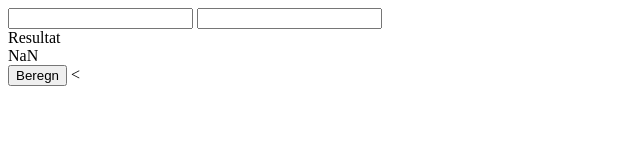
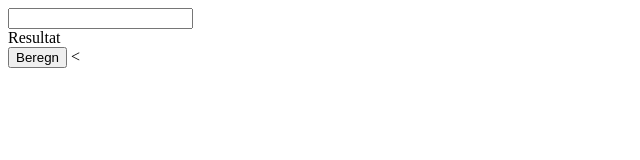
Before and after one commit to UlrikkeNystrup/JavaScriptProjekt, a plain HTML site: page index.html in a window 1280 px wide. Both pictures are taken after a click on the button "Beregn". Shown: the whole page, without its empty margins (0-640 px from the left). Drawn offline with Linux system fonts and the light colour scheme.

Commit message:
tilføj én til listen fra et input

```diff
--- a/index.html
+++ b/index.html
@@ -6,19 +6,18 @@
 </head>
 
 <script>
+    let list = new Array();
     function doCalc(){
-        const a = parseInt(document.getElementById("input1").value);
-        const b = parseInt(document.getElementById("input2").value);
-        document.getElementById("result").innerText = a+b;
+        list.push(document.getElementById("input1").value) ;
+        document.getElementById("result").innerText = list;
     }
 </script>
 
 <body>
 <input type="number" id="input1">
-<input type="number" id="input2">
 <div>Resultat</div>
 <div id="result"></div>
-<button onclick="doCalc()">Beregn</button>
+<button onclick="doCalc()"> Beregn </button>
 </body>
 </html>
 
```
